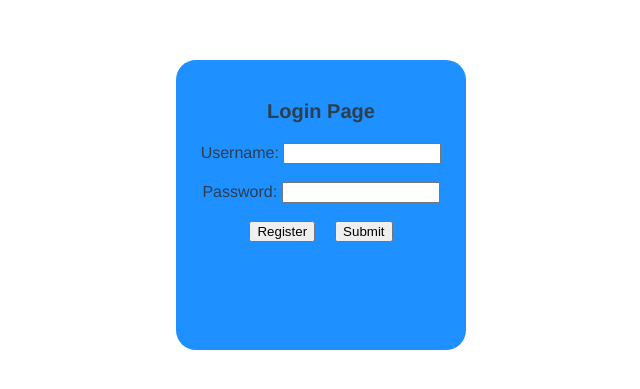
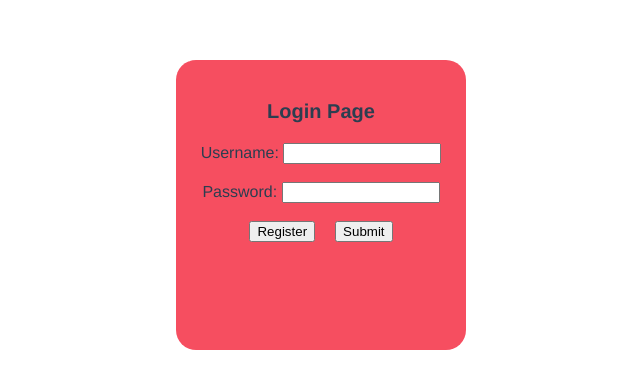
Before and after one commit to hervinson/login-fe, a Vue app: page / in a window 1280 px wide. Shown: the part 195-584 px from the top of the page, without its empty margins (319-959 px from the left). Built offline with nearby package versions, Linux system fonts and the light colour scheme.

Commit message:
redesign

```diff
--- a/src/App.vue
+++ b/src/App.vue
@@ -79,6 +79,7 @@ html {
 }
 
 .body {
+  font-family: Poppins, Helvetica, "sans-serif";
   position: absolute;
   top: 0;
   bottom: 0;
@@ -100,7 +101,7 @@ html {
 .form {
   border-radius: 20px;
   padding: 20px;
-  background-color: dodgerblue;
+  background-color: #F64E60;
   height: 250px;
   width: 250px;
 }
```
